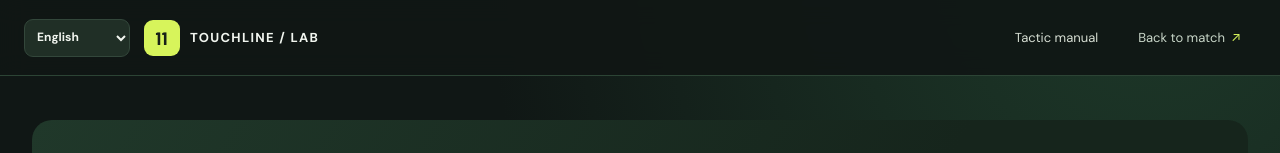
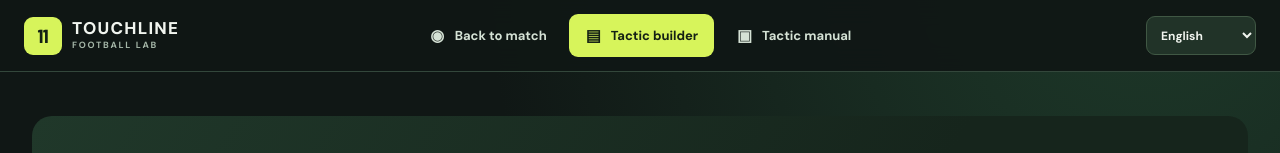
Before and after one commit to tcorral/touchline, a website: page tactics.html in a window 1280 px wide. Shown: the top 153 px of the page. Drawn offline with nearby package versions, Linux system fonts and the light colour scheme; a web font is replaced by a local one.

Commit message:
Apply unified topbar to tactics.html

```diff
--- a/tactics.html
+++ b/tactics.html
@@ -6,21 +6,13 @@
  <title data-i18n="titleWorkshop">Tactic workshop</title>
  <link rel="stylesheet" href="tactics.css?v=3">
  <link rel="stylesheet" href="matchday-pages.css?v=1">
+ <link rel="stylesheet" href="topbar.css?v=1">
 </head>
 <body>
  <header class="topbar">
-  <div class="topbar-start">
-   <label class="locale-picker">
-    <span class="sr-only" data-i18n="language">Language</span>
-    <select id="locale" data-i18n-aria="language" aria-label="Language">
-     <option value="en">English</option>
-     <option value="es">Español</option>
-     <option value="nl">Nederlands</option>
-    </select>
-   </label>
-   <a class="brand" href="index.html"><span class="brand-mark">11</span> TOUCHLINE / LAB</a>
-  </div>
-  <nav class="creator-nav" data-i18n-aria="mainNav" aria-label="Main navigation"><a href="manual.html" data-i18n="navManual">Tactic manual</a><a class="return-link" href="index.html"><span data-i18n="navMatch">Back to match</span><span class="return-arrow" aria-hidden="true">↗</span></a></nav>
+  <div class="topbar-start"><a class="brand" href="index.html"><span class="brand-mark">11</span><span class="brand-words"><span class="brand-title">TOUCHLINE</span><span class="brand-subtitle">FOOTBALL LAB</span></span></a></div>
+  <nav class="app-nav" data-i18n-aria="mainNav" aria-label="Main navigation"><a href="index.html"><span class="nav-icon" aria-hidden="true">◉</span><span data-i18n="navMatch">Match center</span></a><a href="tactics.html" aria-current="page"><span class="nav-icon" aria-hidden="true">▤</span><span data-i18n="navBuilder">Tactic builder</span></a><a href="manual.html"><span class="nav-icon" aria-hidden="true">▣</span><span data-i18n="navManual">Tactic manual</span></a></nav>
+  <div class="topbar-actions"><label class="locale-picker"><span class="sr-only" data-i18n="language">Language</span><select id="locale" data-i18n-aria="language" aria-label="Language"><option value="en">English</option><option value="es">Español</option><option value="nl">Nederlands</option></select></label></div>
  </header>
  <main>
   <header class="page-heading">
```
